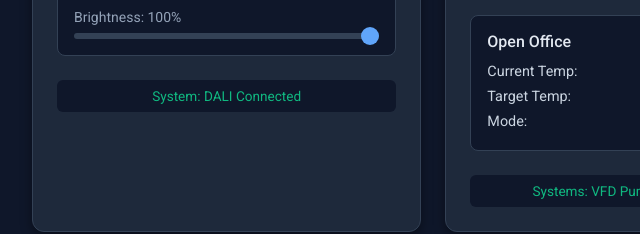
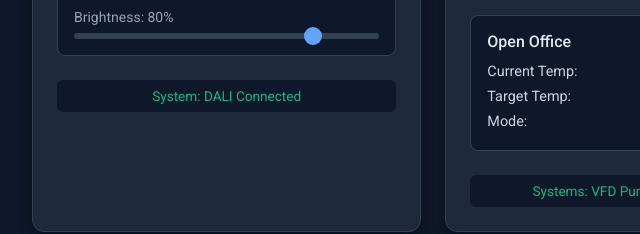
Before and after one commit to bagjafp/AURA, a plain HTML site: page index.html in a window 1280 px wide. Shown: the part 522-756 px from the top of the page, 0-640 px from the left. Drawn offline with Linux system fonts and the light colour scheme.

Commit message:
index.html

```diff
--- a/index.html
+++ b/index.html
@@ -465,8 +465,8 @@
                             <button class="toggle-button on" onclick="toggleLight(1)">ON</button>
                         </div>
                         <div class="slider-container">
-                            <label class="slider-label">Brightness: <span id="brightness-1">100</span>%</label>
-                            <input type="range" class="slider" min="0" max="100" value="100" oninput="updateBrightness(1, this.value)">
+                            <label class="slider-label">Brightness: <span id="brightness-1">80</span>%</label>
+                            <input type="range" class="slider" min="0" max="100" value="80" oninput="updateBrightness(1, this.value)">
                         </div>
                     </div>
 
```
